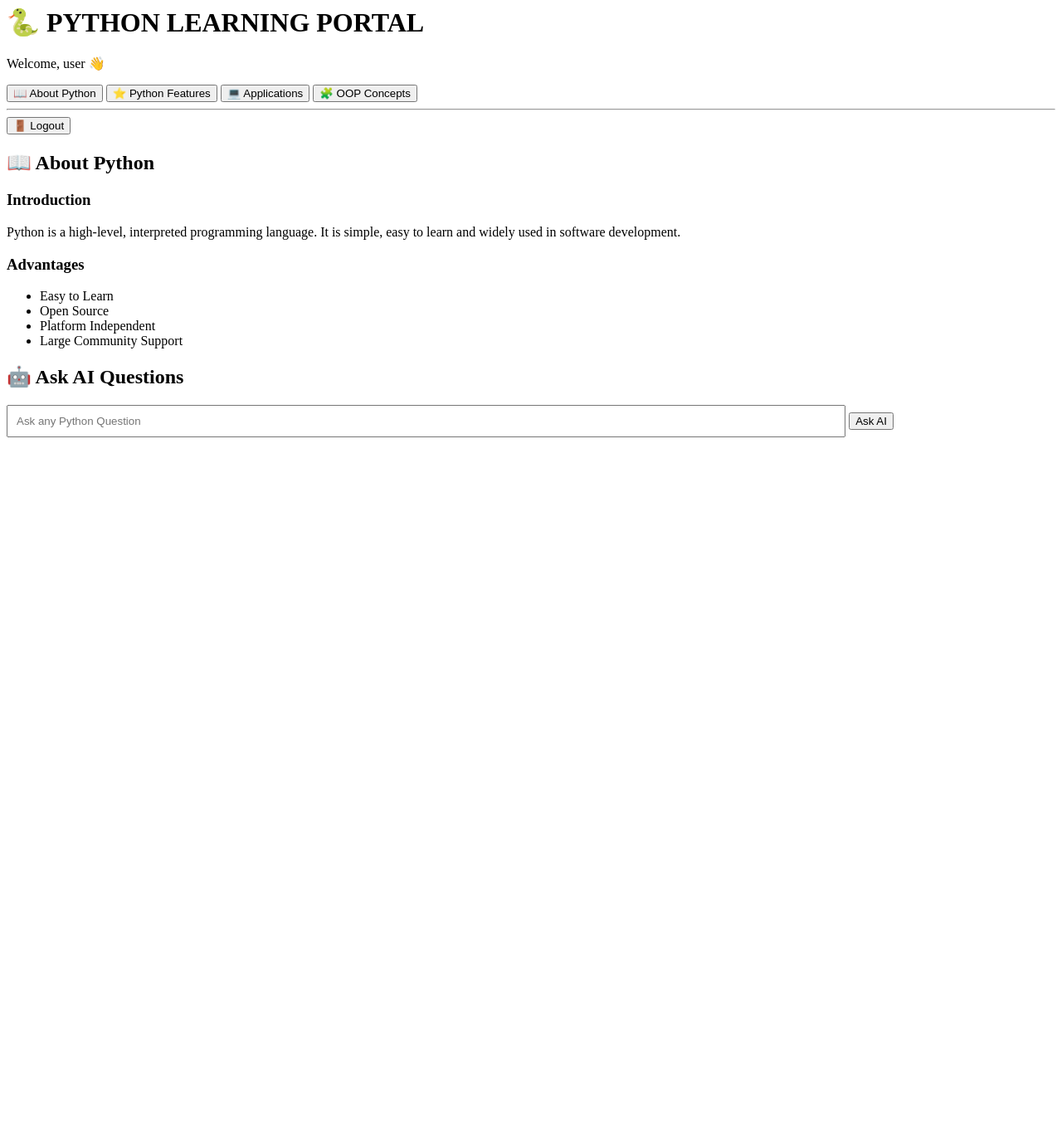
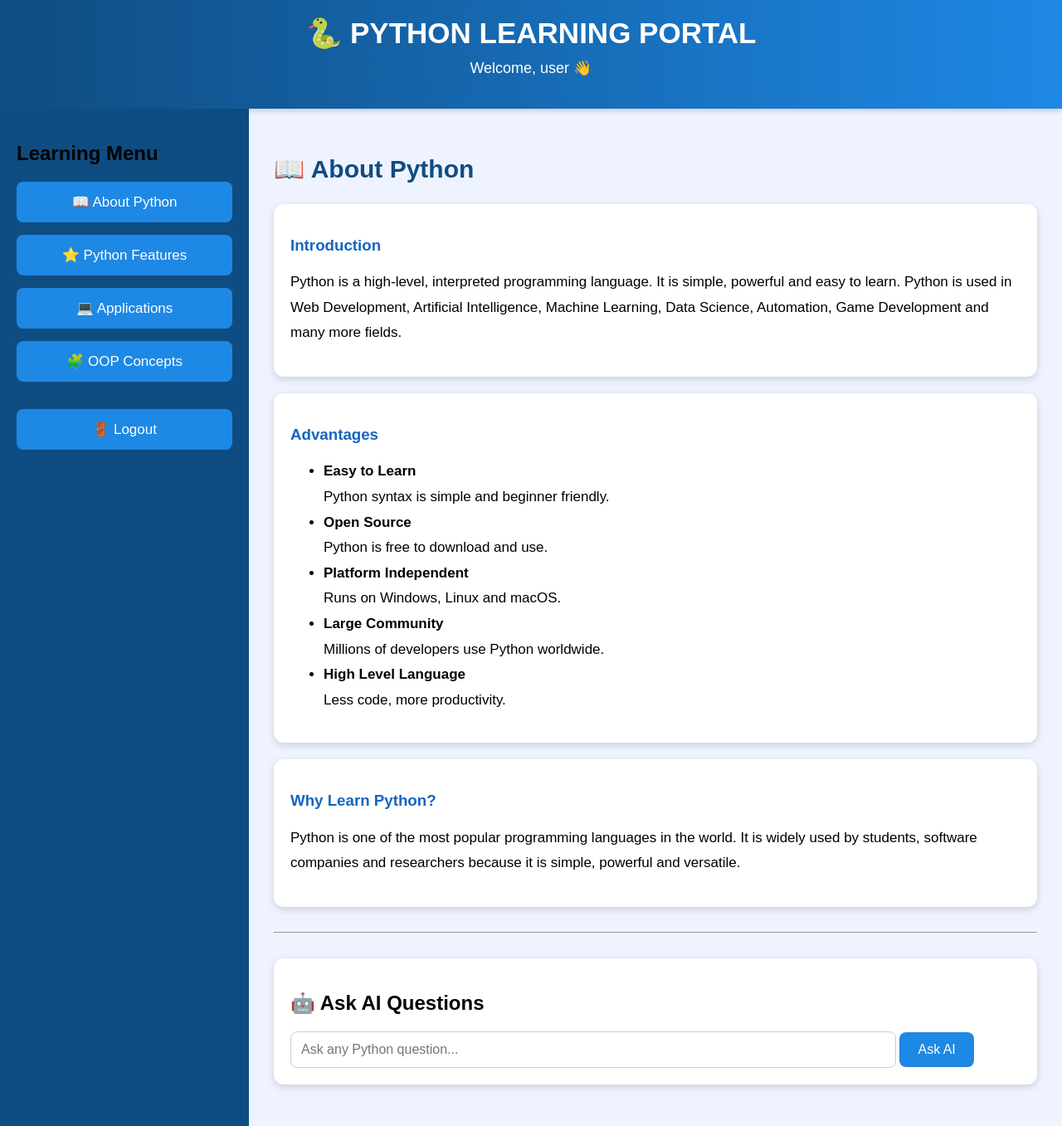
Before and after one commit to pavithra262003/python-learning-portal-, a Flask app: page /dashboard in a window 1280 px wide. Shown: the whole page at 83% size. Before the commit the page ends 527 px from the top, so only its background shows below. Run offline with Flask 3, Linux system fonts and the light colour scheme.

Commit message:
final dashboard update

```diff
--- a/templates/dashboard.html
+++ b/templates/dashboard.html
@@ -1,35 +1,62 @@
+<!DOCTYPE html>
+<html lang="en">
+<head>
+<meta charset="UTF-8">
+<meta name="viewport" content="width=device-width, initial-scale=1.0">
+
+<title>Python Learning Portal</title>
+
+<link rel="stylesheet" href="{{ url_for('static', filename='css/style.css') }}">
+
+</head>
+
+<body>
+
 <header>
+
 <h1>🐍 PYTHON LEARNING PORTAL</h1>
+
 <p>Welcome, {{ username }} 👋</p>
+
 </header>
 
 <div class="container">
 
-    <!-- Left Menu -->
-
 <div class="sidebar">
 
-        <button onclick="showSection('about')">📖 About Python</button>
+<h2>Learning Menu</h2>
 
-        <button onclick="showSection('features')">⭐ Python Features</button>
+<button onclick="showSection('about')">
+📖 About Python
+</button>
 
-        <button onclick="showSection('applications')">💻 Applications</button>
+<button onclick="showSection('features')">
+⭐ Python Features
+</button>
 
-        <button onclick="showSection('oop')">🧩 OOP Concepts</button>
+<button onclick="showSection('applications')">
+💻 Applications
+</button>
 
-        <hr>
+<button onclick="showSection('oop')">
+🧩 OOP Concepts
+</button>
+
+<br><br>
 
 <a href="/logout">
-            <button>🚪 Logout</button>
+
+<button>
+
+🚪 Logout
+
+</button>
+
 </a>
 
 </div>
 
-    <!-- Right Side -->
-
 <div class="content">
-
-        <!-- ABOUT -->
 
 <div id="about" class="section">
 
@@ -40,8 +67,16 @@
 <h3>Introduction</h3>
 
 <p>
+
 Python is a high-level, interpreted programming language.
-It is simple, easy to learn and widely used in software development.
+It is simple, powerful and easy to learn.
+Python is used in Web Development,
+Artificial Intelligence,
+Machine Learning,
+Data Science,
+Automation,
+Game Development and many more fields.
+
 </p>
 
 </div>
@@ -51,11 +86,35 @@ It is simple, easy to learn and widely used in software development.
 <h3>Advantages</h3>
 
 <ul>
-                    <li>Easy to Learn</li>
-                    <li>Open Source</li>
-                    <li>Platform Independent</li>
-                    <li>Large Community Support</li>
+
+<li><b>Easy to Learn</b><br>
+Python syntax is simple and beginner friendly.</li>
+
+<li><b>Open Source</b><br>
+Python is free to download and use.</li>
+
+<li><b>Platform Independent</b><br>
+Runs on Windows, Linux and macOS.</li>
+
+<li><b>Large Community</b><br>
+Millions of developers use Python worldwide.</li>
+
+<li><b>High Level Language</b><br>
+Less code, more productivity.</li>
+
 </ul>
+
+</div>
+<div class="card">
+
+<h3>Why Learn Python?</h3>
+
+<p>
+
+Python is one of the most popular programming languages in the world.
+It is widely used by students, software companies and researchers because it is simple, powerful and versatile.
+
+</p>
 
 </div>
 
@@ -67,62 +126,64 @@ It is simple, easy to learn and widely used in software development.
 
 <h2>⭐ Python Features</h2>
 
-            <p>Content will be added in Part 2.</p>
+<div class="card">
+
+<h3>Easy to Learn</h3>
+
+<p>
+Python has a clean and readable syntax which makes learning easy.
+</p>
 
 </div>
 
-        <!-- APPLICATIONS -->
+<div class="card">
 
-        <div id="applications" class="section" style="display:none;">
+<h3>Open Source</h3>
 
-            <h2>💻 Applications</h2>
-
-            <p>Content will be added in Part 2.</p>
+<p>
+Python is completely free. Anyone can download and modify it.
+</p>
 
 </div>
 
-        <!-- OOP -->
+<div class="card">
 
-        <div id="oop" class="section" style="display:none;">
+<h3>Platform Independent</h3>
 
-            <h2>🧩 OOP Concepts</h2>
-
-            <p>Content will be added in Part 2.</p>
+<p>
+Python code runs on Windows, Linux and macOS without major changes.
+</p>
 
 </div>
 
-    </div>
+<div class="card">
 
-</div>
-<!-- FEATURES -->
+<h3>Object Oriented</h3>
 
-        <div id="features" class="section" style="display:none;">
+<p>
+Python supports Class, Object, Inheritance, Polymorphism, Encapsulation and Abstraction.
+</p>
 
-            <h2>⭐ Python Features</h2>
-
-            <div class="card">
-                <h3>Easy to Learn</h3>
-                <p>Python has simple syntax that is easy for beginners.</p>
 </div>
 
 <div class="card">
-                <h3>Open Source</h3>
-                <p>Python is free to download, use and modify.</p>
+
+<h3>Large Standard Library</h3>
+
+<p>
+Python provides thousands of built-in libraries for web development, AI, data science and automation.
+</p>
+
 </div>
 
 <div class="card">
-                <h3>Platform Independent</h3>
-                <p>Python programs run on Windows, Linux and macOS.</p>
-            </div>
 
-            <div class="card">
-                <h3>Object Oriented</h3>
-                <p>Supports Class, Object, Inheritance, Polymorphism, Encapsulation and Abstraction.</p>
-            </div>
+<h3>Fast Development</h3>
 
-            <div class="card">
-                <h3>Large Library</h3>
-                <p>Thousands of libraries are available for AI, Data Science and Web Development.</p>
+<p>
+Python requires fewer lines of code compared to many programming languages.
+</p>
+
 </div>
 
 </div>
@@ -134,28 +195,52 @@ It is simple, easy to learn and widely used in software development.
 <h2>💻 Python Applications</h2>
 
 <div class="card">
+
 <h3>Web Development</h3>
-                <p>Frameworks like Flask and Django are used to build websites.</p>
+
+<p>
+Frameworks like Flask and Django are used to create websites and web applications.
+</p>
+
 </div>
 
 <div class="card">
+
 <h3>Artificial Intelligence</h3>
-                <p>Python is widely used in AI and Machine Learning.</p>
+
+<p>
+Python is the most popular language for AI and Machine Learning projects.
+</p>
+
 </div>
 
 <div class="card">
+
 <h3>Data Science</h3>
-                <p>Python is used for data analysis and visualization.</p>
+
+<p>
+Used for data analysis, visualization and big data processing.
+</p>
+
+</div>
+<div class="card">
+
+<h3>Automation</h3>
+
+<p>
+Python automates repetitive tasks like file handling, emails and data processing.
+</p>
+
 </div>
 
 <div class="card">
-                <h3>Automation</h3>
-                <p>Python automates repetitive tasks easily.</p>
-            </div>
 
-            <div class="card">
 <h3>Game Development</h3>
-                <p>Games can be developed using the Pygame library.</p>
+
+<p>
+Games can be developed using the Pygame library.
+</p>
+
 </div>
 
 </div>
@@ -167,38 +252,68 @@ It is simple, easy to learn and widely used in software development.
 <h2>🧩 OOP Concepts</h2>
 
 <div class="card">
+
 <h3>Class</h3>
-                <p>A class is a blueprint used to create objects.</p>
+
+<p>
+A class is a blueprint used to create objects.
+</p>
+
 </div>
 
 <div class="card">
+
 <h3>Object</h3>
-                <p>An object is an instance of a class.</p>
+
+<p>
+An object is an instance of a class.
+</p>
+
 </div>
 
 <div class="card">
+
 <h3>Inheritance</h3>
-                <p>Inheritance allows one class to inherit properties from another class.</p>
+
+<p>
+Inheritance allows one class to inherit the properties and methods of another class.
+</p>
+
 </div>
 
 <div class="card">
+
 <h3>Polymorphism</h3>
-                <p>One method can perform different tasks.</p>
+
+<p>
+Polymorphism means one method can perform different tasks.
+</p>
+
 </div>
 
 <div class="card">
+
 <h3>Encapsulation</h3>
-                <p>Data and methods are combined into one unit.</p>
+
+<p>
+Encapsulation combines data and methods into a single unit.
+</p>
+
 </div>
 
 <div class="card">
+
 <h3>Abstraction</h3>
-                <p>Hides implementation details and shows only essential features.</p>
+
+<p>
+Abstraction hides internal implementation details and shows only the important features.
+</p>
+
 </div>
 
 </div>
 
-        <!-- AI SECTION -->
+<hr>
 
 <div class="card">
 
@@ -206,12 +321,15 @@ It is simple, easy to learn and widely used in software development.
 
 <form action="/chatbot" method="POST">
 
-                <input type="text"
+<input
+type="text"
 name="question"
-                       placeholder="Ask any Python Question"
-                       style="width:80%;padding:10px;">
+placeholder="Ask any Python question..."
+required>
 
-                <button type="submit">Ask AI</button>
+<button type="submit">
+Ask AI
+</button>
 
 </form>
 
@@ -235,10 +353,13 @@ It is simple, easy to learn and widely used in software development.
 
 function showSection(section){
 
-document.getElementById("about").style.display="none";
-document.getElementById("features").style.display="none";
-document.getElementById("applications").style.display="none";
-document.getElementById("oop").style.display="none";
+let sections=document.getElementsByClassName("section");
+
+for(let i=0;i<sections.length;i++){
+
+sections[i].style.display="none";
+
+}
 
 document.getElementById(section).style.display="block";
 
@@ -247,4 +368,5 @@ document.getElementById(section).style.display="block";
 </script>
 
 </body>
+
 </html>
```
Lines whose indentation alone changed are shown as unchanged.
